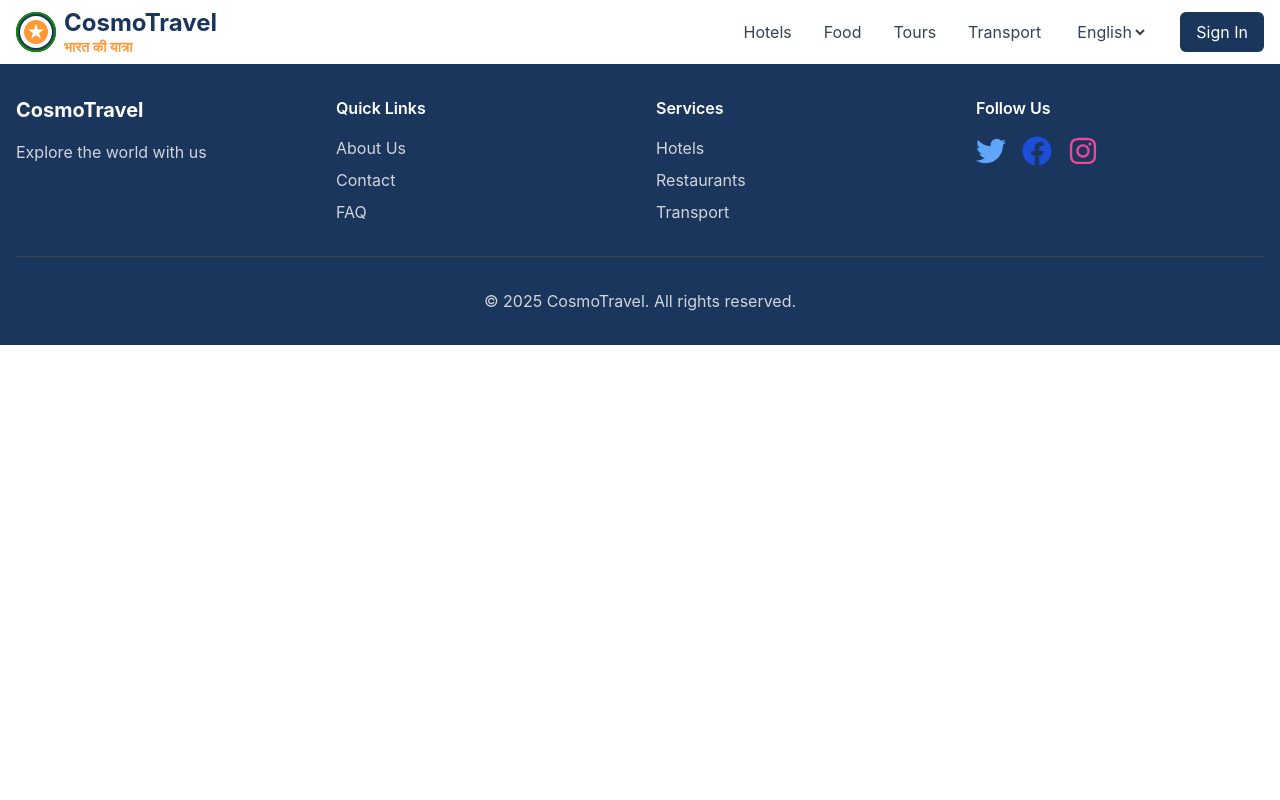
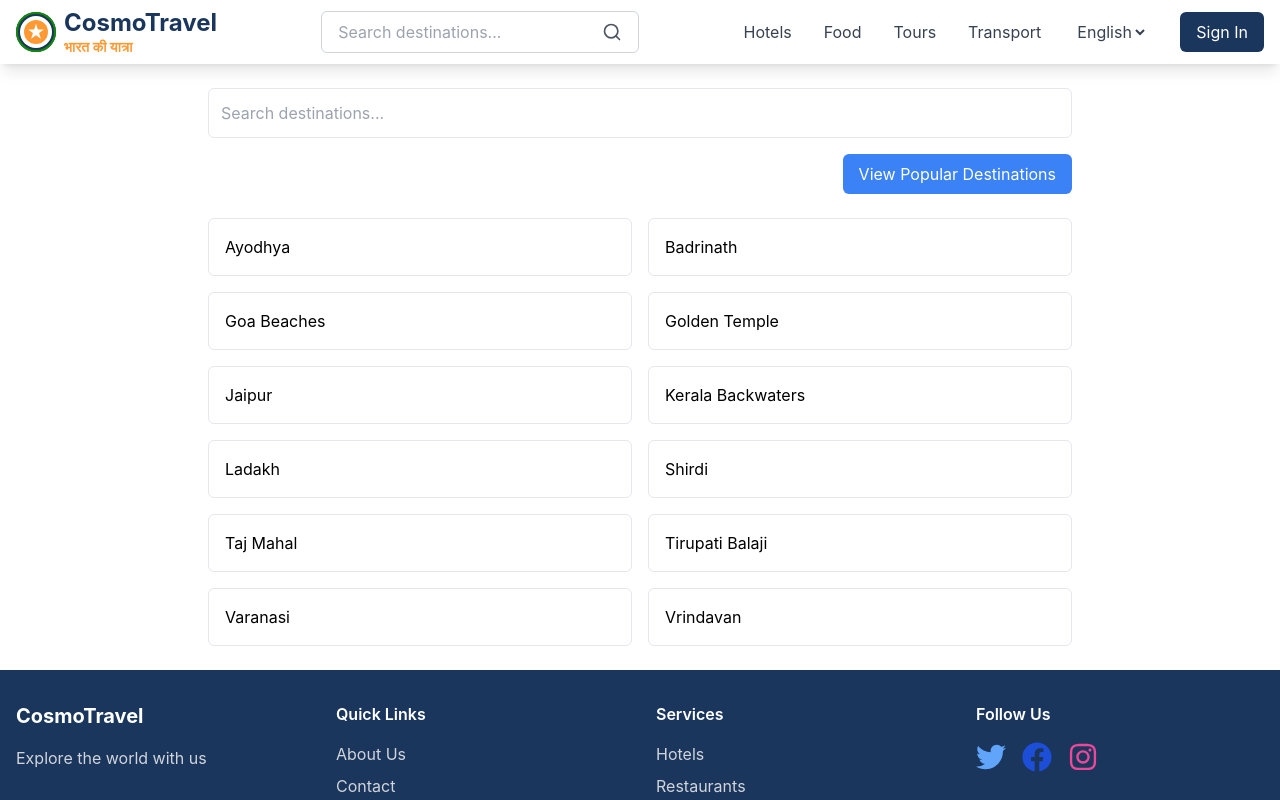
Before and after one commit to amangupta812/cosmo-travel, a React (Vite) app: page /destinations in a window 1280 px wide. Shown: the top 800 px of the page. Built offline with nearby package versions, Linux system fonts and the light colour scheme.

Commit message:
add search bar

```diff
--- a/package.json
+++ b/package.json
@@ -19,6 +19,7 @@
     "express": "^4.18.2",
     "framer-motion": "^12.4.5",
     "leaflet": "^1.9.4",
+    "lodash.debounce": "^4.0.8",
     "mapbox-gl": "^3.1.2",
     "mongoose": "^8.1.1",
     "react": "^18.2.0",
--- a/src/App.jsx
+++ b/src/App.jsx
@@ -10,6 +10,9 @@ import MapComponent from './components/MapComponent';
 import About from './pages/About'; // Import the About page
 import Contact from './pages/Contact'; // Import the Contact page
 import DestinationPage from './pages/DestinationPage'; // Import DestinationPage
+import DestinationList from './pages/DestinationList'; // Import DestinationList
+
+
 
 function App() {
   return (
@@ -32,6 +35,12 @@ function App() {
           />
 
           <Route path="/places/:placeName" element={<DestinationPage />} />
+          <Route path="/destinations" element={<DestinationList />} />
+          <Route path="/destination/:id" element={<DestinationPage />} />
+          <Route path="/destinations" element={<DestinationList />} />
+          <Route path="/popular-destinations" element={<PopularDestinations />} />
+
+
 
           {/* About Page */}
           <Route path="/about" element={<About />} />
@@ -44,6 +53,7 @@ function App() {
 
           {/* Dynamic Place Page */}
           <Route path="/places/:placeName" element={<PlacePage />} />
+
         </Routes>
 
         <footer className="bg-primary text-white py-8">
--- /dev/null
+++ b/src/components/Breadcrumb.jsx
@@ -0,0 +1,21 @@
+function Breadcrumb() {
+  const location = useLocation();
+  const paths = location.pathname.split("/").filter((x) => x);
+
+  return (
+    <nav className="mb-4 text-gray-600">
+      <Link to="/" className="text-blue-600">Home</Link>
+      {paths.map((path, index) => (
+        <span key={index}>
+          {" / "}
+          <Link
+            to={`/${paths.slice(0, index + 1).join("/")}`}
+            className="text-blue-600"
+          >
+            {path.replace("-", " ")}
+          </Link>
+        </span>
+      ))}
+    </nav>
+  );
+}
--- a/src/components/Navbar.jsx
+++ b/src/components/Navbar.jsx
@@ -1,17 +1,41 @@
 import { useState } from 'react';
-import { FiMenu, FiX } from 'react-icons/fi';
+import { FiMenu, FiX, FiSearch } from 'react-icons/fi';
+import { useNavigate } from 'react-router-dom';
 import Logo from './Logo';
 
 export default function Navbar() {
   const [isOpen, setIsOpen] = useState(false);
+  const [search, setSearch] = useState('');
+  const navigate = useNavigate();
+
+  const handleSearch = (e) => {
+    e.preventDefault();
+    if (search.trim()) {
+      navigate(`/destinations?search=${search}`);
+    }
+  };
 
   return (
-    <nav className="bg-white shadow-lg auto w-full z-50 ">
+    <nav className="bg-white shadow-lg w-full z-50">
       <div className="max-w-7xl mx-auto px-4">
         <div className="flex justify-between items-center h-16">
           <div className="flex items-center">
             <Logo />
           </div>
+
+          {/* Search Bar */}
+          <form onSubmit={handleSearch} className="hidden md:flex items-center border border-gray-300 rounded-md px-2">
+            <input
+              type="text"
+              placeholder="Search destinations..."
+              value={search}
+              onChange={(e) => setSearch(e.target.value)}
+              className="p-2 outline-none bg-transparent"
+            />
+            <button type="submit" className="p-2 text-gray-600 hover:text-primary">
+              <FiSearch size={20} />
+            </button>
+          </form>
 
           {/* Desktop Menu */}
           <div className="hidden md:flex items-center space-x-8">
@@ -29,7 +53,7 @@ export default function Navbar() {
           </div>
 
           {/* Mobile Menu Button */}
-          <div className="md:hidden">
+          <div className="md:hidden flex items-center">
             <button onClick={() => setIsOpen(!isOpen)} className="text-gray-700">
               {isOpen ? <FiX size={24} /> : <FiMenu size={24} />}
             </button>
@@ -40,6 +64,20 @@ export default function Navbar() {
         {isOpen && (
           <div className="md:hidden">
             <div className="px-2 pt-2 pb-3 space-y-1 sm:px-3">
+              {/* Search Bar in Mobile Menu */}
+              <form onSubmit={handleSearch} className="flex items-center border border-gray-300 rounded-md px-2">
+                <input
+                  type="text"
+                  placeholder="Search destinations..."
+                  value={search}
+                  onChange={(e) => setSearch(e.target.value)}
+                  className="p-2 outline-none bg-transparent w-full"
+                />
+                <button type="submit" className="p-2 text-gray-600 hover:text-primary">
+                  <FiSearch size={20} />
+                </button>
+              </form>
+
               <a href="#hotels" className="block px-3 py-2 text-gray-700 hover:text-primary">Hotels</a>
               <a href="#food" className="block px-3 py-2 text-gray-700 hover:text-primary">Food</a>
               <a href="#tours" className="block px-3 py-2 text-gray-700 hover:text-primary">Tours</a>
--- /dev/null
+++ b/src/pages/DestinationList.jsx
@@ -0,0 +1,64 @@
+import { useState, useEffect } from "react";
+import { useSearchParams, Link } from "react-router-dom";
+
+const placeData = {
+  "taj-mahal": { name: "Taj Mahal", category: "Historical" },
+  "varanasi": { name: "Varanasi", category: "Religious" },
+  "jaipur": { name: "Jaipur", category: "Historical" },
+  "kerala-backwaters": { name: "Kerala Backwaters", category: "Nature" },
+  "goa-beaches": { name: "Goa Beaches", category: "Beach" },
+  "ladakh": { name: "Ladakh", category: "Adventure" },
+  "vrindavan": { name: "Vrindavan", category: "Religious" },
+  "ayodhya": { name: "Ayodhya", category: "Religious" },
+  "tirupati-balaji": { name: "Tirupati Balaji", category: "Religious" },
+  "badrinath": { name: "Badrinath", category: "Religious" },
+  "golden-temple": { name: "Golden Temple", category: "Religious" },
+  "shirdi": { name: "Shirdi", category: "Religious" }
+};
+
+export default function DestinationList() {
+  const [searchParams] = useSearchParams();
+  const searchQuery = searchParams.get("search") || "";
+  const [search, setSearch] = useState(searchQuery);
+  const [sortOrder, setSortOrder] = useState("asc");
+  const [filterCategory, setFilterCategory] = useState("");
+
+  useEffect(() => {
+    setSearch(searchQuery);
+  }, [searchQuery]);
+
+  const filteredPlaces = Object.keys(placeData)
+    .filter(key =>
+      placeData[key].name.toLowerCase().includes(search.toLowerCase()) &&
+      (filterCategory ? placeData[key].category === filterCategory : true)
+    )
+    .sort((a, b) => (sortOrder === "asc" ? placeData[a].name.localeCompare(placeData[b].name) : placeData[b].name.localeCompare(placeData[a].name))
+    );
+
+  return (
+    <div className="max-w-4xl mx-auto py-6 px-4">
+      <input
+        type="text"
+        placeholder="Search destinations..."
+        value={search}
+        onChange={(e) => setSearch(e.target.value)}
+        className="w-full p-3 border rounded-md mb-4"
+      />
+
+      {/* View Popular Destinations Button */}
+      <div className="flex justify-end mb-4">
+        <Link to="/popular-destinations" className="bg-blue-500 text-white px-4 py-2 rounded-md hover:bg-blue-600 transition">
+          View Popular Destinations
+        </Link>
+      </div>
+
+      <div className="grid grid-cols-2 gap-4 mt-6">
+        {filteredPlaces.map((key) => (
+          <Link key={key} to={`/destination/${key}`} className="p-4 border rounded-md hover:bg-gray-100">
+            {placeData[key].name}
+          </Link>
+        ))}
+      </div>
+    </div>
+  );
+}
```
Also changed, not shown: 1 other file (tests, documents, lock files or other folders).
